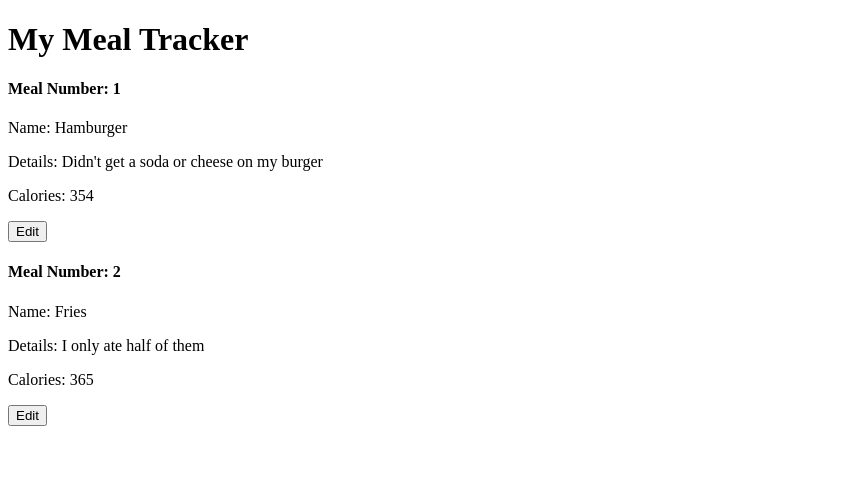
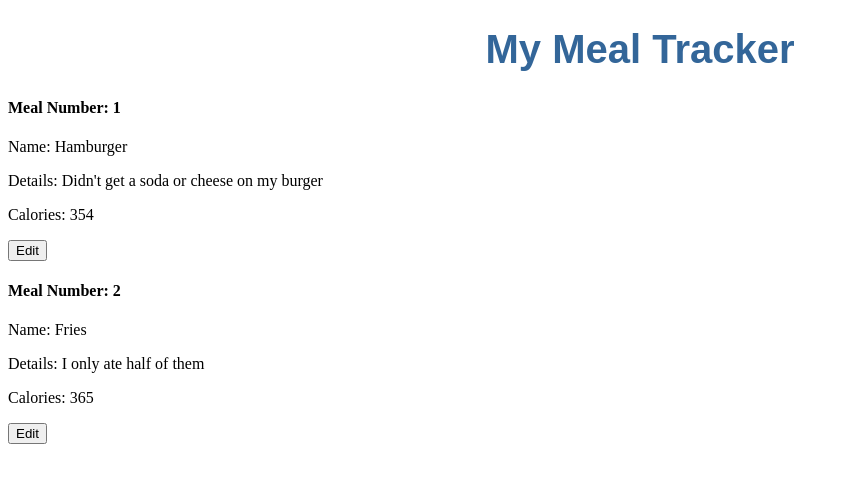
Before and after one commit to nellycheruiyot/Meal-Tracker-App, an Angular app: page / in a window 1280 px wide. Shown: the top 482 px of the page, without its empty margins (0-849 px from the left). Built offline with nearby package versions, Linux system fonts and the light colour scheme.

Commit message:
Added some styling to parent component css

```diff
--- a/src/app/app.component.css
+++ b/src/app/app.component.css
@@ -0,0 +1,6 @@
+h1 {
+  color: #369;
+  font-family: Arial, Helvetica, sans-serif;
+  font-size: 250%;
+  text-align: center;
+}
--- a/src/app/app.component.html
+++ b/src/app/app.component.html
@@ -1,13 +1,14 @@
 <div class="container">
   <h1>{{title}}</h1>
   <!-- <h3>Today's Food</h3> -->
-  <div *ngFor="let currentFood of foods">
+  <!-- <div *ngFor="let currentFood of foods">
     <h4>Meal Number: {{currentFood.id}}</h4>
     <p>Name: {{currentFood.name}}</p>
     <p>Details: {{currentFood.details}}</p>
     <p>Calories: {{currentFood.calories}}</p>
     <button (click)="showDetails(currentFood)">Edit</button>
-  </div>
+  </div> -->
+  <app-food-list></app-food-list>
   <div *ngIf="selectedFood">
     <h3>Edit a Meal</h3>
     <div>
--- a/src/app/app.component.ts
+++ b/src/app/app.component.ts
@@ -1,4 +1,5 @@
 import { Component } from '@angular/core';
+import { Food } from './food.model';
 
 @Component({
   selector: 'app-root',
@@ -7,7 +8,7 @@ import { Component } from '@angular/core';
 })
 export class AppComponent {
   title = 'My Meal Tracker';
-  public foods: Food[] = [
+  public masterFoodList: Food[] = [
     new Food(1, "Hamburger", "Didn't get a soda or cheese on my burger", 354),
     new Food(2, "Fries", "I only ate half of them",365)
   ];
@@ -19,7 +20,7 @@ export class AppComponent {
     this.selectedFood = null;
   }
 }
-export class Food {
-  public done: boolean = false;
-  constructor(public id: number, public name: string, public details: string, public calories: number) {}
-}
+// export class Food {
+//   public done: boolean = false;
+//   constructor(public id: number, public name: string, public details: string, public calories: number) {}
+// }
--- a/src/app/food-list/food-list.component.html
+++ b/src/app/food-list/food-list.component.html
@@ -1,3 +1,7 @@
-<p>
-  food-list works!
-</p>
+<div *ngFor="let currentFood of foods">
+  <h4>Meal Number: {{currentFood.id}}</h4>
+  <p>Name: {{currentFood.name}}</p>
+  <p>Details: {{currentFood.details}}</p>
+  <p>Calories: {{currentFood.calories}}</p>
+  <button (click)="showDetails(currentFood)">Edit</button>
+</div>
--- a/src/app/food-list/food-list.component.ts
+++ b/src/app/food-list/food-list.component.ts
@@ -1,4 +1,5 @@
 import { Component, OnInit } from '@angular/core';
+import { Food } from '../food.model';
 
 @Component({
   selector: 'app-food-list',
@@ -6,6 +7,10 @@ import { Component, OnInit } from '@angular/core';
   styleUrls: ['./food-list.component.css']
 })
 export class FoodListComponent implements OnInit {
+  public foods: Food[] = [
+    new Food(1, "Hamburger", "Didn't get a soda or cheese on my burger", 354),
+    new Food(2, "Fries", "I only ate half of them",365)
+  ];
 
   constructor() { }
 
--- /dev/null
+++ b/src/app/food.model.ts
@@ -0,0 +1,4 @@
+export class Food {
+  public done: boolean = false;
+  constructor(public id: number, public name: string, public details: string, public calories: number) {}
+}
```
